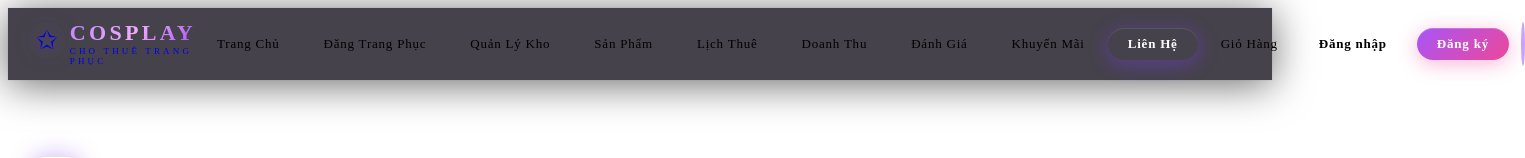
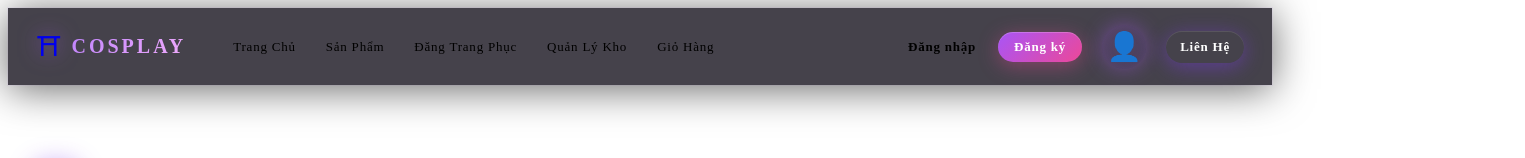
Before and after one commit to CaoMinhHieu22130081/WEB_ChoThueDoCosplay, a React (Vite) app in the folder frontend/: page /orders in a window 1280 px wide. Shown: the top 158 px of the page, 1525 px wide, since content can reach past the window. Built offline with nearby package versions, Linux system fonts and the light colour scheme; the HTML template or start-up script is replaced by a standard one.

Commit message:
edit Header

```diff
--- a/frontend/src/components/Footer.jsx
+++ b/frontend/src/components/Footer.jsx
@@ -1,5 +1,5 @@
 import { Link } from 'react-router-dom'
-import './css/Footer.css'
+import '../components/css/Footer.css'
 
 function Footer() {
   return (
--- a/frontend/src/components/Header.jsx
+++ b/frontend/src/components/Header.jsx
@@ -1,24 +1,33 @@
 import { Link, useLocation } from 'react-router-dom'
+import { useState } from 'react'
 import './css/Header.css'
 
 function Header({ onLoginClick, onRegisterClick }) {
   const location = useLocation()
+  const [expandedMenu, setExpandedMenu] = useState(null)
   const isActive = (path) => location.pathname === path
+
+  const menuItems = [
+    { label: 'Lịch Thuê', path: '/schedule' },
+    { label: 'Doanh Thu', path: '/revenue' },
+    { label: 'Đánh Giá', path: '/reviews' },
+    { label: 'Khuyến Mãi', path: '/promotions' }
+  ]
 
   return (
       <header className="header">
         <div className="header-container">
-          <Link to="/" className="logo-wrap">
-            <div className="logo-emblem">✩</div>
-            <div className="logo-text-block">
-              <span className="logo-main">COSPLAY</span>
-              <span className="logo-sub">CHO THUÊ TRANG PHỤC</span>
-            </div>
+          <Link to="/" className="header-logo">
+            <span className="header-logo-icon">⛩</span>
+            <span className="header-logo-name">COSPLAY</span>
           </Link>
 
           <nav className="nav">
             <Link to="/" className={`nav-link ${isActive('/') ? 'active' : ''}`}>
               Trang Chủ
+            </Link>
+            <Link to="/products" className={`nav-link ${isActive('/products') ? 'active' : ''}`}>
+              Sản Phẩm
             </Link>
             <Link to="/add-product" className={`nav-link ${isActive('/add-product') ? 'active' : ''}`}>
               Đăng Trang Phục
@@ -26,27 +35,34 @@ function Header({ onLoginClick, onRegisterClick }) {
             <Link to="/manage-inventory" className={`nav-link ${isActive('/manage-inventory') ? 'active' : ''}`}>
               Quản Lý Kho
             </Link>
-            <Link to="/products" className={`nav-link ${isActive('/products') ? 'active' : ''}`}>
-              Sản Phẩm
-            </Link>
-            <Link to="/schedule" className={`nav-link ${isActive('/schedule') ? 'active' : ''}`}>
-              Lịch Thuê
-            </Link>
-            <Link to="/revenue" className={`nav-link ${isActive('/revenue') ? 'active' : ''}`}>
-              Doanh Thu
-            </Link>
-            <Link to="/reviews" className={`nav-link ${isActive('/reviews') ? 'active' : ''}`}>
-              Đánh Giá
-            </Link>
-            <Link to="/promotions" className={`nav-link ${isActive('/promotions') ? 'active' : ''}`}>
-              Khuyến Mãi
-            </Link>
-            <Link to="/contact" className="nav-link nav-cta">
-              Liên Hệ
-            </Link>
             <Link to="/cart" className={`nav-link ${isActive('/cart') ? 'active' : ''}`}>
               Giỏ Hàng
             </Link>
+
+            {/* Collapsible Menu */}
+            <div className="menu-group"
+              onMouseEnter={() => setExpandedMenu('special')}
+              onMouseLeave={() => setExpandedMenu(null)}>
+              <button className="menu-toggle">
+                <span className="hamburger"></span>
+                <span className="hamburger"></span>
+                <span className="hamburger"></span>
+              </button>
+
+              {expandedMenu === 'special' && (
+                <div className="dropdown-menu">
+                  {menuItems.map(item => (
+                    <Link
+                      key={item.path}
+                      to={item.path}
+                      className={`dropdown-link ${isActive(item.path) ? 'active' : ''}`}
+                    >
+                      {item.label}
+                    </Link>
+                  ))}
+                </div>
+              )}
+            </div>
           </nav>
 
           <div className="header-auth">
@@ -61,6 +77,10 @@ function Header({ onLoginClick, onRegisterClick }) {
           <Link to="/profile" className={`account-icon ${isActive('/profile') ? 'active' : ''}`} title="Tài khoản">
             👤
           </Link>
+
+          <Link to="/contact" className="nav-link nav-cta">
+            Liên Hệ
+          </Link>
         </div>
       </header>
   )
--- a/frontend/src/components/css/Header.css
+++ b/frontend/src/components/css/Header.css
@@ -15,66 +15,55 @@
   display: flex;
   justify-content: space-between;
   align-items: center;
-  padding: 14px 28px;
+  padding: 12px 28px;
+  gap: 16px;
+}
+
+.header-container > .nav {
+  flex: 1;
+  margin: 0 16px;
 }
 
 /* Logo */
-.logo-wrap {
+.header-logo {
   display: flex;
   align-items: center;
-  gap: 12px;
+  gap: 10px;
   text-decoration: none;
   transition: var(--transition-fast);
 }
 
-.logo-wrap:hover {
+.header-logo:hover {
   opacity: 0.85;
 }
 
-.logo-emblem {
+.header-logo-icon {
   font-size: 26px;
-  line-height: 1;
-  filter: drop-shadow(0 0 12px rgba(168, 85, 247, 0.7));
-  animation: emblemFloat 4s ease-in-out infinite;
+  filter: drop-shadow(0 0 10px rgba(168, 85, 247, 0.6));
+  animation: float 4s ease-in-out infinite;
 }
 
-@keyframes emblemFloat {
-  0%, 100% { transform: translateY(0); }
-  50% { transform: translateY(-3px); }
-}
-
-.logo-text-block {
-  display: flex;
-  flex-direction: column;
-  gap: 2px;
-}
-
-.logo-main {
+.header-logo-name {
   font-family: var(--font-display);
-  font-size: 22px;
+  font-size: 20px;
   font-weight: 700;
   letter-spacing: 0.15em;
-  background: linear-gradient(135deg, #c084fc 0%, #f0abfc 50%, #a855f7 100%);
+  background: linear-gradient(135deg, #c084fc, #f0abfc);
   -webkit-background-clip: text;
   -webkit-text-fill-color: transparent;
   background-clip: text;
-  line-height: 1;
 }
 
-.logo-sub {
-  font-family: var(--font-body);
-  font-size: 9px;
-  font-weight: 300;
-  letter-spacing: 0.35em;
-  color: var(--text-muted);
-  text-transform: uppercase;
+@keyframes float {
+  0%, 100% { transform: translateY(0); }
+  50% { transform: translateY(-2px); }
 }
 
 /* Navigation */
 .nav {
   display: flex;
   align-items: center;
-  gap: 2px;
+  gap: 0px;
 }
 
 .nav-link {
@@ -84,7 +73,7 @@
   letter-spacing: 0.06em;
   color: var(--text-muted);
   text-decoration: none;
-  padding: 8px 20px;
+  padding: 8px 14px;
   border-radius: 50px;
   border: 1px solid transparent;
   transition: var(--transition);
@@ -124,6 +113,8 @@
   border: none !important;
   font-weight: 600;
   box-shadow: 0 4px 20px rgba(124, 58, 237, 0.45), inset 0 1px 0 rgba(255,255,255,0.1);
+  margin-left: 4px;
+  padding: 8px 14px !important;
 }
 
 .nav-cta:hover {
@@ -138,7 +129,7 @@
 .header-auth {
     display: flex;
     align-items: center;
-    gap: 10px;
+    gap: 6px;
 }
 
 /* Cài đặt chung kế thừa từ font và transition của project */
@@ -147,7 +138,7 @@
     font-size: 13px;
     font-weight: 600;
     letter-spacing: 0.06em;
-    padding: 8px 20px;
+    padding: 7px 16px;
     border-radius: 50px; /* Bo góc viên thuốc giống nav-link */
     cursor: pointer;
     transition: var(--transition);
@@ -184,38 +175,39 @@
 
 /* Account Icon */
 .account-icon {
-  font-size: 24px;
+  font-size: 28px;
   display: flex;
   align-items: center;
   justify-content: center;
-  width: 40px;
-  height: 40px;
+  width: 44px;
+  height: 44px;
   border-radius: 50%;
-  border: 2px solid rgba(168, 85, 247, 0.5);
+  border: 2.5px solid var(--color-purple-pale);
   transition: var(--transition);
   text-decoration: none;
   cursor: pointer;
-  margin-left: 12px;
-  background: rgba(124, 58, 237, 0.08);
+  margin-left: 4px;
+  background: linear-gradient(135deg, rgba(168, 85, 247, 0.15) 0%, rgba(124, 58, 237, 0.1) 100%);
   position: relative;
   overflow: hidden;
+  box-shadow: 0 0 20px rgba(168, 85, 247, 0.4), inset 0 0 12px rgba(168, 85, 247, 0.1);
 }
 
 .account-icon::before {
   content: '';
   position: absolute;
   inset: 0;
-  background: linear-gradient(135deg, rgba(168, 85, 247, 0.3) 0%, rgba(244, 114, 182, 0.2) 100%);
+  background: linear-gradient(135deg, rgba(168, 85, 247, 0.4) 0%, rgba(244, 114, 182, 0.3) 100%);
   opacity: 0;
   transition: opacity var(--transition);
   border-radius: 50%;
 }
 
 .account-icon:hover {
-  background: rgba(124, 58, 237, 0.25);
+  background: linear-gradient(135deg, rgba(168, 85, 247, 0.25) 0%, rgba(124, 58, 237, 0.2) 100%);
   border-color: var(--color-purple-light);
-  transform: scale(1.12);
-  box-shadow: 0 0 20px rgba(168, 85, 247, 0.5), inset 0 0 8px rgba(168, 85, 247, 0.2);
+  transform: scale(1.1);
+  box-shadow: 0 0 30px rgba(168, 85, 247, 0.8), inset 0 0 12px rgba(168, 85, 247, 0.3);
 }
 
 .account-icon:hover::before {
@@ -225,15 +217,130 @@
 .account-icon.active {
   background: linear-gradient(135deg, rgba(168, 85, 247, 0.3) 0%, rgba(124, 58, 237, 0.25) 100%);
   border-color: var(--color-purple-light);
-  box-shadow: 0 0 16px rgba(168, 85, 247, 0.6), inset 0 0 8px rgba(168, 85, 247, 0.15);
+  box-shadow: 0 0 24px rgba(168, 85, 247, 0.8), inset 0 0 12px rgba(168, 85, 247, 0.2);
+}
+
+/* Collapsible Menu */
+.menu-group {
+  position: relative;
+  display: flex;
+  align-items: center;
+  justify-content: center;
+}
+
+.menu-group::after {
+  content: '';
+  position: absolute;
+  top: 100%;
+  left: 0;
+  right: 0;
+  height: 40px;
+  pointer-events: none;
+}
+
+.menu-group:hover::after {
+  pointer-events: auto;
+}
+
+.menu-toggle {
+  display: flex;
+  flex-direction: column;
+  align-items: center;
+  justify-content: center;
+  gap: 4px;
+  background: transparent;
+  border: 1px solid transparent;
+  padding: 8px 14px;
+  border-radius: 50px;
+  cursor: pointer;
+  transition: var(--transition);
+}
+
+.menu-toggle:hover {
+  border-color: var(--color-border);
+  background: rgba(124, 58, 237, 0.1);
+}
+
+.hamburger {
+  width: 20px;
+  height: 2px;
+  background: var(--color-purple-pale);
+  border-radius: 1px;
+  transition: var(--transition);
+}
+
+.menu-toggle:hover .hamburger {
+  box-shadow: 0 0 8px rgba(168, 85, 247, 0.6);
+}
+
+.dropdown-menu {
+  position: absolute;
+  top: calc(100% - 34px);
+  left: 0;
+  background: rgba(7, 3, 15, 0.95);
+  border: 1px solid var(--color-border);
+  border-radius: 12px;
+  min-width: 180px;
+  padding-top: 8px;
+  box-shadow: 0 8px 32px rgba(0, 0, 0, 0.4), 0 0 0 1px rgba(168, 85, 247, 0.2);
+  backdrop-filter: blur(16px);
+  animation: slideDown 0.2s ease-out;
+  z-index: 1000;
+}
+
+@keyframes slideDown {
+  from {
+    opacity: 0;
+    transform: translateY(-8px);
+  }
+  to {
+    opacity: 1;
+    transform: translateY(0);
+  }
+}
+
+.dropdown-link {
+  display: block;
+  width: 100%;
+  padding: 12px 16px;
+  color: var(--text-muted);
+  text-decoration: none;
+  font-family: var(--font-body);
+  font-size: 13px;
+  font-weight: 500;
+  letter-spacing: 0.06em;
+  border-left: 3px solid transparent;
+  transition: var(--transition-fast);
+}
+
+.dropdown-link:first-child {
+  border-radius: 12px 12px 0 0;
+}
+
+.dropdown-link:last-child {
+  border-radius: 0 0 12px 12px;
+}
+
+.dropdown-link:hover {
+  background: rgba(124, 58, 237, 0.15);
+  color: var(--color-purple-pale);
+  border-left-color: var(--color-purple-pale);
+  padding-left: 20px;
+}
+
+.dropdown-link.active {
+  background: rgba(124, 58, 237, 0.2);
+  color: var(--color-purple-pale);
+  border-left-color: var(--color-purple-pale);
 }
 
 /* Responsive */
 @media (max-width: 640px) {
-  .header-container { padding: 12px 16px; }
-  .logo-main { font-size: 17px; }
-  .logo-emblem { font-size: 20px; }
-  .nav-link { padding: 7px 12px; font-size: 12px; }
-  .logo-sub { display: none; }
-  .account-icon { width: 36px; height: 36px; font-size: 20px; margin-left: 8px; }
+  .header-container { padding: 10px 16px; gap: 8px; }
+  .header-logo-name { font-size: 18px; }
+  .header-logo-icon { font-size: 20px; }
+  .nav-link { padding: 6px 10px; font-size: 12px; }
+  .account-icon { width: 42px; height: 42px; font-size: 26px; margin-left: 2px; }
+  .auth-btn { padding: 6px 12px; font-size: 12px; }
+  .nav-cta { padding: 6px 10px !important; margin-left: 2px; }
 }
```
